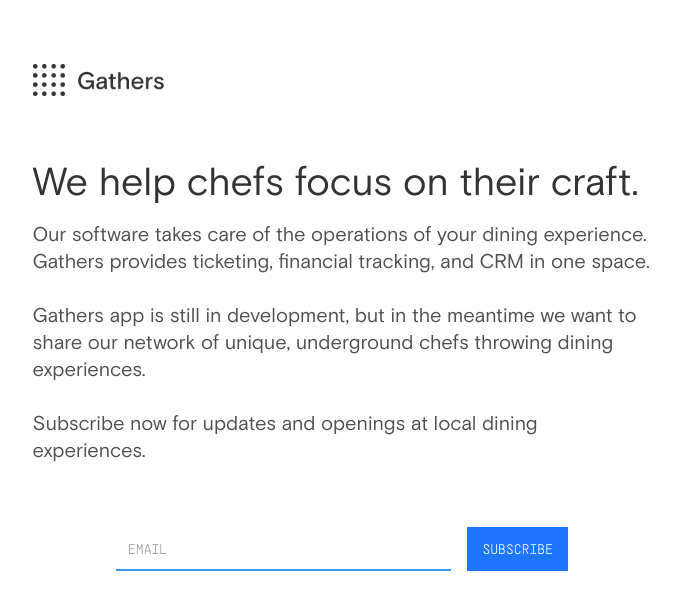
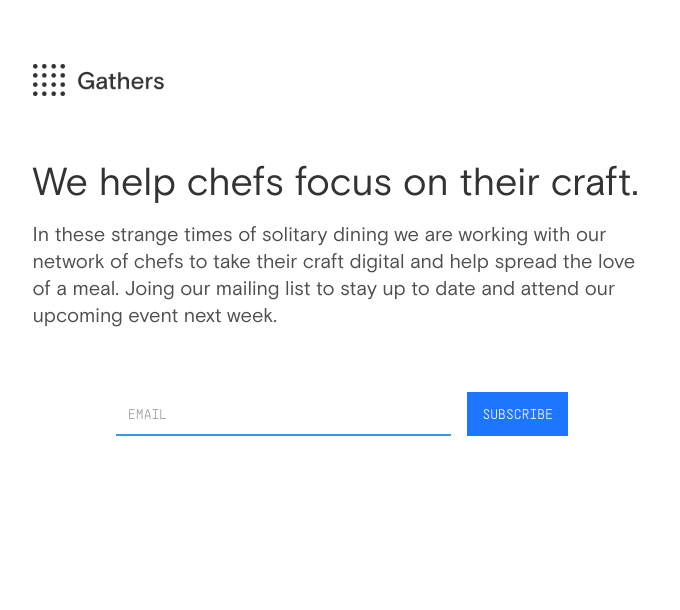
Before and after one commit to gathersapp/gathers, a Next.js app: page / in a window 1280 px wide. Shown: the top 610 px of the page, without its empty margins (298-978 px from the left). Built offline with nearby package versions, Linux system fonts and the light colour scheme.

Commit message:
Updated for Science Fair

```diff
--- a/pages/index.js
+++ b/pages/index.js
@@ -10,7 +10,7 @@ import Head from 'next/head'
       </Head>
       <div className="div-block"><img src="/Header.png" width="132" alt="" className="image"></img>
         <h1 className="heading">We help chefs focus on their craft.</h1>
-        <p className="paragraph">Our software takes care of the operations of your dining experience. Gathers provides ticketing, financial tracking, and CRM in one space.<br></br><br></br>Gathers app is still in development, but in the meantime we want to share our network of unique, underground chefs throwing dining experiences.<br></br><br></br>Subscribe now for updates and openings at local dining experiences.</p>
+        <p className="paragraph">In these strange times of solitary dining we are working with our network of chefs to take their craft digital and help spread the love of a meal. Joing our mailing list to stay up to date and attend our upcoming event next week.</p>
         <div className="form-block w-form">
           <form id="wf-form-Email-Form" name="wf-form-Email-Form" data-name="Email Form" action="https://app.us19.list-manage.com/subscribe/post?u=41be7e7ae6c2606795957f497&amp;id=55f96fcb64" method="post" className="form"><input type="email" className="text-field w-input" autoFocus="true" maxLength="256" name="email" data-name="Email" placeholder="Email" id="email" required=""></input><input type="submit" value="Subscribe" data-wait="Please wait..." className="submit-button w-button"></input></form>
           <div className="success-message w-form-done">
```
Also changed, not shown: 1 other file (tests, documents, lock files or other folders).
